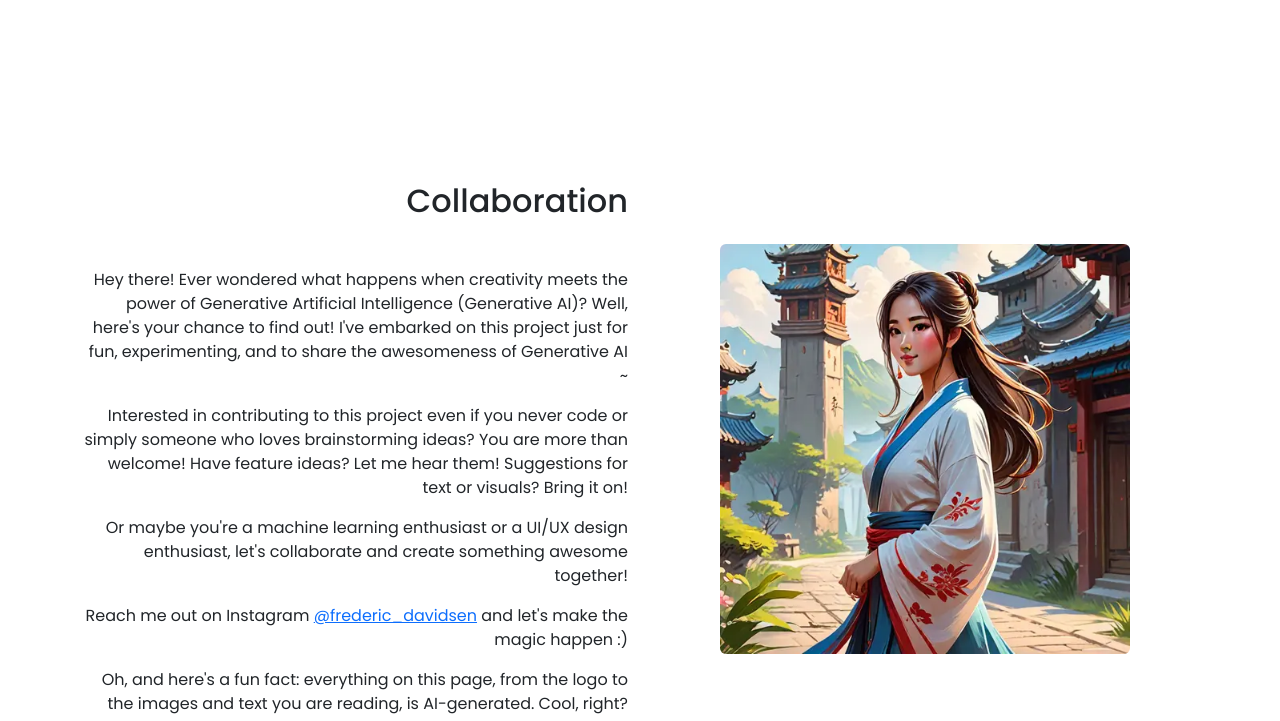
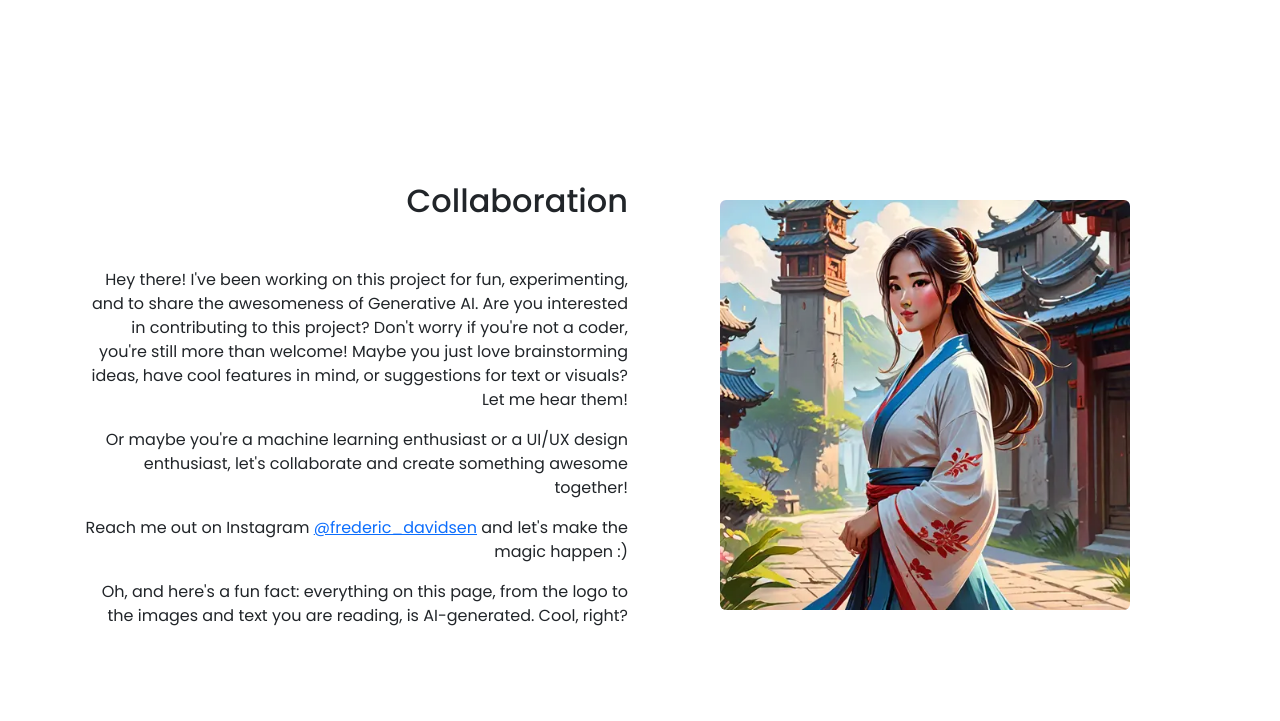
Before and after one commit to fredericxml/image-style-transfer, a Flask app: page / in a window 1280 px wide. Shown: the part 1248-1969 px from the top of the page. Run offline with Flask 3, Linux system fonts and the light colour scheme.

Commit message:
Simplify UI and collaboration text

```diff
--- a/static/js/scripts.js
+++ b/static/js/scripts.js
@@ -91,7 +91,7 @@ featureCollapses.forEach(collapse => {
             }
         });
         if (hasInvalidFile) {
-            helperText.innerText = 'Only JPEG and PNG files are allowed.';
+            helperText.innerText = 'Hint: Only JPEG and PNG files are allowed.';
             submitButton.classList.toggle('d-none');
             loadingButton.classList.toggle('d-none');
             return;
--- a/templates/features.html
+++ b/templates/features.html
@@ -21,19 +21,10 @@
 <div class="container py-5" id="crafting-room">
   {% for feature in features %}
   <div class="collapse" id="feature-{{ feature.id }}" data-id="{{ feature.id }}">
-    <h2 class="text-center mb-5">Crafting Room</h2>
+    <h2 class="text-center mb-5">{{ feature.title }}</h2>
 
     <div class="row align-items-center">
-      <div class="col-lg-6">
-        <img src="{{ url_for('static', filename='images/feature-' ~ feature.id ~ '.webp') }}" alt=""
-          class="img-fluid rounded">
-      </div>
-      <div class="col-lg-6 mt-5 mt-lg-0 text-center text-lg-start">
-        <h3 class="fs-4 mb-5">{{ feature.title }}</h3>
-        <p class="mb-5">{{ feature.story }}</p>
-
-        <div class="row text-start">
-          <div class="col-md-8">
+      <div class="col-lg-8 offset-lg-2">
         {% if feature.id == 'style-blender' %}
         <label class="form-label mb-0">Main image</label>
         <input type="file" class="form-control mb-4">
@@ -47,11 +38,12 @@
               data-bs-target="#style-blender-upload">Upload</button>
           </div>
         </nav>
+
         <div class="tab-content">
           <div class="tab-pane fade pt-3 show active" id="style-blender-popular">
             <div class="row gy-2">
               {% for style in style_templates %}
-                  <div class="col-6">
+              <div class="col-6 col-md-3">
                 <div class="form-check">
                   <input class="form-check-input" type="radio" name="style-template" id="style-{{ loop.index }}"
                     value="{{ style.filename }}" {{ 'checked' if loop.index==1 else '' }}>
@@ -71,22 +63,22 @@
         {% else %}
         <input type="file" class="form-control">
         {% endif %}
-          </div>
-          <div class="col-md-4 align-self-end mt-3 mt-md-0">
-            <button type="button" class="btn btn-dark btn-submit" disabled>Cook
+
+        <p class="form-text text-danger fst-italic mt-3 mb-0">Hint: Pick your {{ 'photos' if feature.id ==
+          'style-blender' else 'photo' }}</p>
+
+        <div class="text-center mt-5">
+          <button type="button" class="btn btn-dark btn-submit py-2 px-5" disabled>Cook
             It!</button>
-            <button class="btn btn-dark d-none btn-loading" type="button" disabled>
+          <button class="btn btn-dark d-none btn-loading py-2 px-5" type="button" disabled>
             <span class="spinner-border spinner-border-sm"></span>
             <span role="status">Cooking...</span>
           </button>
         </div>
-          <p class="form-text text-danger fst-italic mt-3 mb-0">Pick your {{ 'photos' if feature.id ==
-            'style-blender' else 'photo' }}</p>
-        </div>
       </div>
     </div>
 
-    <div class="row d-none mt-5 result-section">
+    <div class="row d-none pt-4 mt-5 result-section">
       <h3 class="fs-4 text-center mb-4">Bon Appétit</h3>
 
       <div class="col-md-6 position-relative">
--- a/templates/home.html
+++ b/templates/home.html
@@ -44,13 +44,12 @@
     <div class="col-md-6 text-center text-md-end">
       <h2 class="mb-5">Collaboration</h2>
       <p>
-        Hey there! Ever wondered what happens when creativity meets the power of Generative Artificial Intelligence
-        (Generative AI)? Well, here's your chance to find out! I've embarked on this project just for fun,
-        experimenting, and to share the awesomeness of Generative AI ~</p>
-      <p>Interested in contributing to this project even if you never code or simply someone who loves brainstorming
-        ideas? You are more than welcome! Have feature ideas? Let me hear them! Suggestions for text or visuals? Bring
-        it on!</p>
-      <p>Or maybe you're a machine learning enthusiast or a UI/UX design enthusiast, let's collaborate and create
+        Hey there! I've been working on this project for fun, experimenting, and to share the awesomeness of Generative
+        AI. Are you interested in contributing to this project? Don't worry if you're not a coder, you're still more
+        than welcome! Maybe you just love brainstorming ideas, have cool features in mind, or suggestions for text or
+        visuals? Let me hear them!</p>
+      <p>
+        Or maybe you're a machine learning enthusiast or a UI/UX design enthusiast, let's collaborate and create
         something awesome together!</p>
       <p>
         Reach me out on Instagram <a href="https://www.instagram.com/frederic_davidsen/">@frederic_davidsen</a> and
--- a/utilities/texts.py
+++ b/utilities/texts.py
@@ -52,9 +52,9 @@ def feature_list():
 def style_template_list():
     style_template_list = [
         {'filename': 'People (AI Generated).jpg'},
-        {'filename': 'Phantasmagorical (Pripyat).jpg'},
         {'filename': 'Mona Lisa (Leonardo da Vinci).jpg'},
         {'filename': 'The Visitor (Hennie Niemann).jpg'},
+        {'filename': 'Phantasmagorical (Pripyat).jpg'},
         {'filename': 'Starry Night (Van Gogh).jpg'},
         {'filename': 'Prayer in the Garden (Sebastiano Ricci).jpg'},
         {'filename': 'The Great Wave off Kanagawa (Katsushika Hokusai).jpg'},
```
Lines whose indentation alone changed are shown as unchanged.
